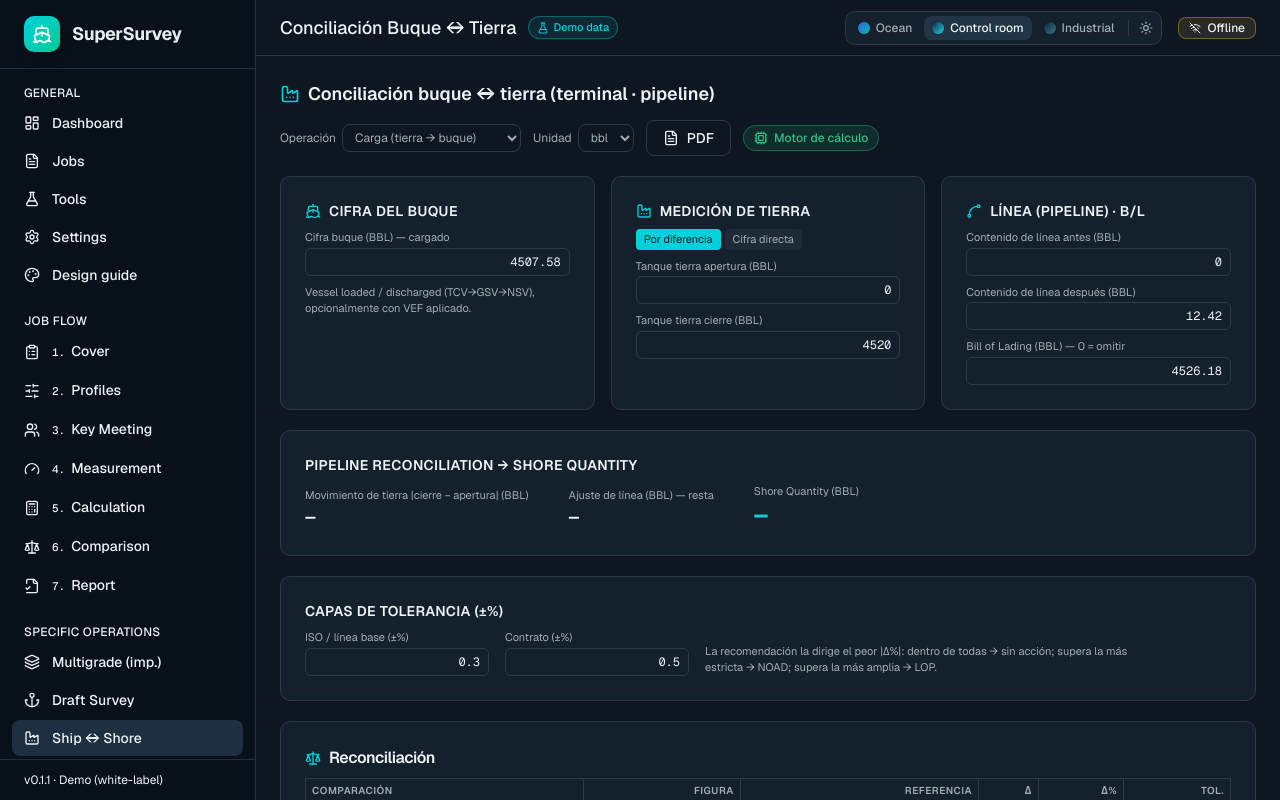
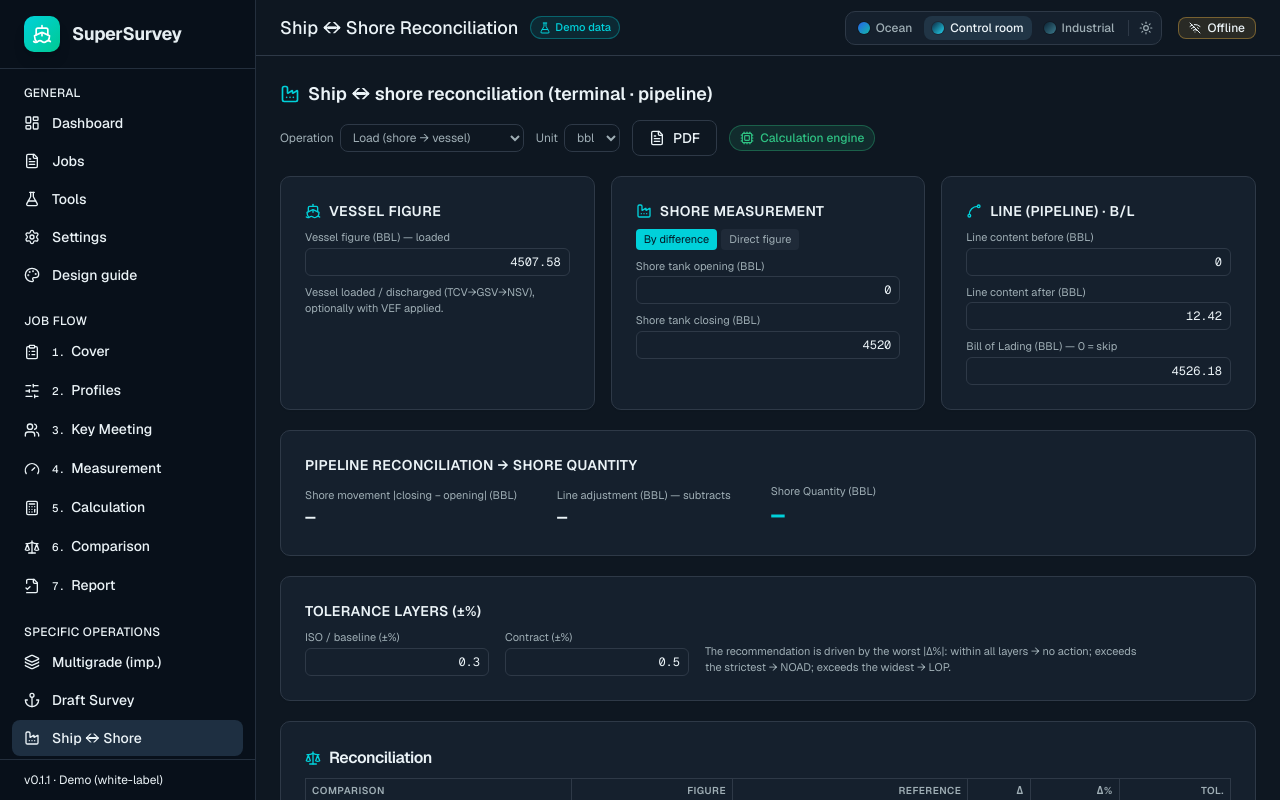
Before and after one commit to Adrian1993-hub/SUPER-SURVEY, a React (Vite) app in the folder ui/: page /trabajo/1/ship-shore in a window 1280 px wide. Built offline with nearby package versions, Linux system fonts and the light colour scheme; no server answers.

Commit message:
i18n(ops): wire ShipShore to opsDict

```diff
--- a/ui/src/i18n/dict.operations.ts
+++ b/ui/src/i18n/dict.operations.ts
@@ -127,6 +127,59 @@ export const opsDict = {
     en: '. Port of the validated .NET calculation (UNECE), anchored to a real worksheet. The shore scale is the per-truck tally sum.',
   },
 
+  // ---- Buque ↔ Tierra (shipshore.*) ---------------------------------------
+  'shipshore.title': { es: 'Conciliación Buque ↔ Tierra', en: 'Ship ↔ Shore Reconciliation' },
+  'shipshore.heading': { es: 'Conciliación buque ↔ tierra (terminal · pipeline)', en: 'Ship ↔ shore reconciliation (terminal · pipeline)' },
+  'shipshore.opLoad': { es: 'Carga (tierra → buque)', en: 'Load (shore → vessel)' },
+  'shipshore.opDischarge': { es: 'Descarga (buque → tierra)', en: 'Discharge (vessel → shore)' },
+  'shipshore.unit': { es: 'Unidad', en: 'Unit' },
+  'shipshore.vesselFigure': { es: 'Cifra del buque', en: 'Vessel figure' },
+  'shipshore.vesselFigureLoaded': { es: 'Cifra buque ({unit}) — cargado', en: 'Vessel figure ({unit}) — loaded' },
+  'shipshore.vesselFigureDischarged': { es: 'Cifra buque ({unit}) — descargado', en: 'Vessel figure ({unit}) — discharged' },
+  'shipshore.vesselNote': {
+    es: 'Vessel loaded / discharged (TCV→GSV→NSV), opcionalmente con VEF aplicado.',
+    en: 'Vessel loaded / discharged (TCV→GSV→NSV), optionally with VEF applied.',
+  },
+  'shipshore.shoreMeasurement': { es: 'Medición de tierra', en: 'Shore measurement' },
+  'shipshore.byDifference': { es: 'Por diferencia', en: 'By difference' },
+  'shipshore.directFigure': { es: 'Cifra directa', en: 'Direct figure' },
+  'shipshore.shoreOpening': { es: 'Tanque tierra apertura ({unit})', en: 'Shore tank opening ({unit})' },
+  'shipshore.shoreClosing': { es: 'Tanque tierra cierre ({unit})', en: 'Shore tank closing ({unit})' },
+  'shipshore.shoreFigure': { es: 'Cifra de tierra ({unit})', en: 'Shore figure ({unit})' },
+  'shipshore.lineBl': { es: 'Línea (pipeline) · B/L', en: 'Line (pipeline) · B/L' },
+  'shipshore.lineBefore': { es: 'Contenido de línea antes ({unit})', en: 'Line content before ({unit})' },
+  'shipshore.lineAfter': { es: 'Contenido de línea después ({unit})', en: 'Line content after ({unit})' },
+  'shipshore.blSkip': { es: 'Bill of Lading ({unit}) — 0 = omitir', en: 'Bill of Lading ({unit}) — 0 = skip' },
+  'shipshore.shoreMovement': { es: 'Movimiento de tierra |cierre − apertura| ({unit})', en: 'Shore movement |closing − opening| ({unit})' },
+  'shipshore.direct': { es: '(directa)', en: '(direct)' },
+  'shipshore.lineAdjSubtract': { es: 'Ajuste de línea ({unit}) — resta', en: 'Line adjustment ({unit}) — subtracts' },
+  'shipshore.lineAdjAdd': { es: 'Ajuste de línea ({unit}) — suma', en: 'Line adjustment ({unit}) — adds' },
+  'shipshore.toleranceLayers': { es: 'Capas de tolerancia (±%)', en: 'Tolerance layers (±%)' },
+  'shipshore.isoBaseline': { es: 'ISO / línea base (±%)', en: 'ISO / baseline (±%)' },
+  'shipshore.contract': { es: 'Contrato (±%)', en: 'Contract (±%)' },
+  'shipshore.tolNote': {
+    es: 'La recomendación la dirige el peor |Δ%|: dentro de todas → sin acción; supera la más estricta → NOAD; supera la más amplia → LOP.',
+    en: 'The recommendation is driven by the worst |Δ%|: within all layers → no action; exceeds the strictest → NOAD; exceeds the widest → LOP.',
+  },
+  'shipshore.reconciliation': { es: 'Reconciliación', en: 'Reconciliation' },
+  'shipshore.colComparison': { es: 'Comparación', en: 'Comparison' },
+  'shipshore.colFigure': { es: 'Figura', en: 'Figure' },
+  'shipshore.colReference': { es: 'Referencia', en: 'Reference' },
+  'shipshore.worstDelta': { es: 'Peor Δ%', en: 'Worst Δ%' },
+  'shipshore.actionNone': { es: 'Sin acción — dentro de tolerancia', en: 'No action — within tolerance' },
+  'shipshore.actionNoad': { es: 'NOAD — nota de discrepancia aparente', en: 'NOAD — notice of apparent discrepancy' },
+  'shipshore.actionLop': { es: 'LOP — carta de protesta (formal)', en: 'LOP — letter of protest (formal)' },
+  'shipshore.noteFormula': { es: 'Shore Quantity = |cierre − apertura| ± contenido de línea', en: 'Shore Quantity = |closing − opening| ± line content' },
+  'shipshore.noteMid': {
+    es: ' (carga: resta lo que quedó en la línea; descarga: suma lo entregado que aún está en la línea). ',
+    en: ' (load: subtracts what remained in the line; discharge: adds what was delivered but is still in the line). ',
+  },
+  'shipshore.noteDelta': { es: 'Δ% = (figura − referencia)/referencia × 100', en: 'Δ% = (figure − reference)/reference × 100' },
+  'shipshore.notePost': {
+    es: '; Buque vs Tierra (base = tierra), Buque/Tierra vs B/L (base = B/L). Mismo motor de tolerancia que Comparación (None/NOAD/LOP). Anclado al reporte real de Barge Tow Loading (Loaded vs B/L = −0.411 %). Todo el cálculo en el motor de cálculo verificado.',
+    en: '; Vessel vs Shore (basis = shore), Vessel/Shore vs B/L (basis = B/L). Same tolerance engine as Comparison (None/NOAD/LOP). Anchored to the real Barge Tow Loading report (Loaded vs B/L = −0.411%). All math in the verified calculation engine.',
+  },
+
   // ---- LNG descarga, cuerpo (lngd.*) --------------------------------------
   'lngd.introPre': { es: 'Custody de LNG por ', en: 'LNG custody by ' },
   'lngd.introEnergy': { es: 'energía', en: 'energy' },
--- a/ui/src/pages/ShipShore.tsx
+++ b/ui/src/pages/ShipShore.tsx
@@ -5,6 +5,8 @@ import { TopBar } from '../components/TopBar'
 import { reconcileTerminal, kernelVersion, type ReconciliationResult, type TerminalOperation } from '../lib/kernel'
 import { Cpu, FileText, Factory, Ship, Spline, Scale } from 'lucide-react'
 import { parseDec } from '../lib/num'
+import { useT } from '../i18n/LanguageProvider'
+import type { TKey } from '../i18n/dict'
 
 // Conciliación buque↔tierra (terminal/cargo). Todo lo calcula el kernel WASM:
 // medición de tierra por diferencia (|cierre − apertura|) ± contenido de línea
@@ -25,13 +27,14 @@ function Field({ label, value, onChange, step = 0.001, disabled }: { label: stri
   )
 }
 
-const ACTION: Record<string, { text: string; cls: string }> = {
-  NONE: { text: 'Sin acción — dentro de tolerancia', cls: 'status-ok' },
-  ISSUE_NOAD: { text: 'NOAD — nota de discrepancia aparente', cls: 'status-warn' },
-  ISSUE_LOP: { text: 'LOP — carta de protesta (formal)', cls: 'status-bad' },
+const ACTION: Record<string, { textKey: TKey; cls: string }> = {
+  NONE: { textKey: 'shipshore.actionNone', cls: 'status-ok' },
+  ISSUE_NOAD: { textKey: 'shipshore.actionNoad', cls: 'status-warn' },
+  ISSUE_LOP: { textKey: 'shipshore.actionLop', cls: 'status-bad' },
 }
 
 export function ShipShore() {
+  const t = useT()
   const [operation, setOperation] = useState<TerminalOperation>('LOAD')
   const [unit, setUnit] = useState<'MT' | 'BBL' | 'M3'>('BBL')
   const [vessel, setVessel] = useState(4507.58)
@@ -80,23 +83,23 @@ export function ShipShore() {
 
   return (
     <div className="flex h-full flex-col print:block print:h-auto">
-      <TopBar title="Conciliación Buque ↔ Tierra" />
+      <TopBar title={t('shipshore.title')} />
       <main className="flex-1 overflow-auto p-6 print:overflow-visible print:p-0">
         <div className="mx-auto max-w-5xl space-y-5">
           <div className="flex flex-wrap items-center justify-between gap-3 print:hidden">
             <h2 className="flex items-center gap-2 text-lg font-semibold">
-              <Factory className="h-5 w-5 text-brand" /> Conciliación buque ↔ tierra (terminal · pipeline)
+              <Factory className="h-5 w-5 text-brand" /> {t('shipshore.heading')}
             </h2>
             <div className="flex items-center gap-3">
               <label className="flex items-center gap-1.5 text-xs text-muted-foreground">
-                Operación
+                {t('draft.operation')}
                 <select value={operation} onChange={(e) => setOperation(e.target.value as TerminalOperation)} className="rounded-md border border-input bg-transparent px-2 py-1 text-xs">
-                  <option value="LOAD">Carga (tierra → buque)</option>
-                  <option value="DISCHARGE">Descarga (buque → tierra)</option>
+                  <option value="LOAD">{t('shipshore.opLoad')}</option>
+                  <option value="DISCHARGE">{t('shipshore.opDischarge')}</option>
                 </select>
               </label>
               <label className="flex items-center gap-1.5 text-xs text-muted-foreground">
-                Unidad
+                {t('shipshore.unit')}
                 <select value={unit} onChange={(e) => setUnit(e.target.value as 'MT' | 'BBL' | 'M3')} className="rounded-md border border-input bg-transparent px-2 py-1 text-xs">
                   <option value="BBL">bbl</option>
                   <option value="MT">MT</option>
@@ -107,7 +110,7 @@ export function ShipShore() {
                 <FileText className="h-4 w-4" /> PDF
               </Button>
               <span className="inline-flex items-center gap-1.5 status-ok rounded-full border px-2.5 py-1 text-xs font-medium">
-                <Cpu className="h-3.5 w-3.5" /> Motor de cálculo{kver ? ` · v${kver}` : ''}
+                <Cpu className="h-3.5 w-3.5" /> {t('flowShared.engine')}{kver ? ` · v${kver}` : ''}
               </span>
             </div>
           </div>
@@ -115,42 +118,42 @@ export function ShipShore() {
           <div className="grid gap-4 lg:grid-cols-3">
             {/* Buque */}
             <Card>
-              <CardHeader className="pb-2"><CardTitle className="flex items-center gap-2 text-sm uppercase tracking-wide"><Ship className="h-4 w-4 text-brand" /> Cifra del buque</CardTitle></CardHeader>
+              <CardHeader className="pb-2"><CardTitle className="flex items-center gap-2 text-sm uppercase tracking-wide"><Ship className="h-4 w-4 text-brand" /> {t('shipshore.vesselFigure')}</CardTitle></CardHeader>
               <CardContent className="space-y-2">
-                <Field label={`Cifra buque (${unit}) — ${operation === 'LOAD' ? 'cargado' : 'descargado'}`} value={vessel} onChange={setVessel} />
-                <p className={lbl}>Vessel loaded / discharged (TCV→GSV→NSV), opcionalmente con VEF aplicado.</p>
+                <Field label={operation === 'LOAD' ? t('shipshore.vesselFigureLoaded', { unit }) : t('shipshore.vesselFigureDischarged', { unit })} value={vessel} onChange={setVessel} />
+                <p className={lbl}>{t('shipshore.vesselNote')}</p>
               </CardContent>
             </Card>
 
             {/* Tierra — Shore Measurement */}
             <Card>
-              <CardHeader className="pb-2"><CardTitle className="flex items-center gap-2 text-sm uppercase tracking-wide"><Factory className="h-4 w-4 text-brand" /> Medición de tierra</CardTitle></CardHeader>
+              <CardHeader className="pb-2"><CardTitle className="flex items-center gap-2 text-sm uppercase tracking-wide"><Factory className="h-4 w-4 text-brand" /> {t('shipshore.shoreMeasurement')}</CardTitle></CardHeader>
               <CardContent className="space-y-2">
                 <div className="flex gap-1 text-[11px]">
                   {(['gauged', 'direct'] as const).map((m) => (
                     <button key={m} onClick={() => setShoreMode(m)} className={`rounded px-2 py-0.5 ${shoreMode === m ? 'bg-brand text-brand-foreground' : 'bg-muted text-muted-foreground'}`}>
-                      {m === 'gauged' ? 'Por diferencia' : 'Cifra directa'}
+                      {m === 'gauged' ? t('shipshore.byDifference') : t('shipshore.directFigure')}
                     </button>
                   ))}
                 </div>
                 {shoreMode === 'gauged' ? (
                   <>
-                    <Field label={`Tanque tierra apertura (${unit})`} value={shoreOpening} onChange={setShoreOpening} />
-                    <Field label={`Tanque tierra cierre (${unit})`} value={shoreClosing} onChange={setShoreClosing} />
+                    <Field label={t('shipshore.shoreOpening', { unit })} value={shoreOpening} onChange={setShoreOpening} />
+                    <Field label={t('shipshore.shoreClosing', { unit })} value={shoreClosing} onChange={setShoreClosing} />
                   </>
                 ) : (
-                  <Field label={`Cifra de tierra (${unit})`} value={shoreDirect} onChange={setShoreDirect} />
+                  <Field label={t('shipshore.shoreFigure', { unit })} value={shoreDirect} onChange={setShoreDirect} />
                 )}
               </CardContent>
             </Card>
 
             {/* Pipeline + B/L */}
             <Card>
-              <CardHeader className="pb-2"><CardTitle className="flex items-center gap-2 text-sm uppercase tracking-wide"><Spline className="h-4 w-4 text-brand" /> Línea (pipeline) · B/L</CardTitle></CardHeader>
+              <CardHeader className="pb-2"><CardTitle className="flex items-center gap-2 text-sm uppercase tracking-wide"><Spline className="h-4 w-4 text-brand" /> {t('shipshore.lineBl')}</CardTitle></CardHeader>
               <CardContent className="space-y-2">
-                <Field label={`Contenido de línea antes (${unit})`} value={lineBefore} onChange={setLineBefore} />
-                <Field label={`Contenido de línea después (${unit})`} value={lineAfter} onChange={setLineAfter} />
-                <Field label={`Bill of Lading (${unit}) — 0 = omitir`} value={bl} onChange={setBl} />
+                <Field label={t('shipshore.lineBefore', { unit })} value={lineBefore} onChange={setLineBefore} />
+                <Field label={t('shipshore.lineAfter', { unit })} value={lineAfter} onChange={setLineAfter} />
+                <Field label={t('shipshore.blSkip', { unit })} value={bl} onChange={setBl} />
               </CardContent>
             </Card>
           </div>
@@ -160,11 +163,11 @@ export function ShipShore() {
             <CardHeader className="pb-2"><CardTitle className="text-sm uppercase tracking-wide">Pipeline Reconciliation → Shore Quantity</CardTitle></CardHeader>
             <CardContent className="flex flex-wrap items-end gap-x-10 gap-y-3">
               <div>
-                <div className={lbl}>Movimiento de tierra |cierre − apertura| ({unit})</div>
-                <div className="font-mono text-lg font-semibold tabular-nums">{res?.shoreMovement ?? (shoreMode === 'direct' ? '(directa)' : '—')}</div>
+                <div className={lbl}>{t('shipshore.shoreMovement', { unit })}</div>
+                <div className="font-mono text-lg font-semibold tabular-nums">{res?.shoreMovement ?? (shoreMode === 'direct' ? t('shipshore.direct') : '—')}</div>
               </div>
               <div>
-                <div className={lbl}>Ajuste de línea ({unit}) — {operation === 'LOAD' ? 'resta' : 'suma'}</div>
+                <div className={lbl}>{operation === 'LOAD' ? t('shipshore.lineAdjSubtract', { unit }) : t('shipshore.lineAdjAdd', { unit })}</div>
                 <div className="font-mono text-lg font-semibold tabular-nums">{res?.lineAdjustment ?? '—'}</div>
               </div>
               <div>
@@ -176,24 +179,24 @@ export function ShipShore() {
 
           {/* Tolerancias */}
           <Card className="print:hidden">
-            <CardHeader className="pb-2"><CardTitle className="text-sm uppercase tracking-wide">Capas de tolerancia (±%)</CardTitle></CardHeader>
+            <CardHeader className="pb-2"><CardTitle className="text-sm uppercase tracking-wide">{t('shipshore.toleranceLayers')}</CardTitle></CardHeader>
             <CardContent className="flex flex-wrap items-end gap-4">
-              <Field label="ISO / línea base (±%)" value={isoLimit} onChange={setIsoLimit} step={0.01} />
-              <Field label="Contrato (±%)" value={contractLimit} onChange={setContractLimit} step={0.01} />
-              <p className={`${lbl} max-w-md`}>La recomendación la dirige el peor |Δ%|: dentro de todas → sin acción; supera la más estricta → NOAD; supera la más amplia → LOP.</p>
+              <Field label={t('shipshore.isoBaseline')} value={isoLimit} onChange={setIsoLimit} step={0.01} />
+              <Field label={t('shipshore.contract')} value={contractLimit} onChange={setContractLimit} step={0.01} />
+              <p className={`${lbl} max-w-md`}>{t('shipshore.tolNote')}</p>
             </CardContent>
           </Card>
 
           {/* Reconciliación */}
           <Card>
-            <CardHeader className="pb-2"><CardTitle className="flex items-center gap-2 text-base"><Scale className="h-4 w-4 text-brand" /> Reconciliación</CardTitle></CardHeader>
+            <CardHeader className="pb-2"><CardTitle className="flex items-center gap-2 text-base"><Scale className="h-4 w-4 text-brand" /> {t('shipshore.reconciliation')}</CardTitle></CardHeader>
             <CardContent className="space-y-4">
               <table className="table-dense w-full border-collapse">
                 <thead>
                   <tr>
-                    <th className="cell-l th-caps">Comparación</th>
-                    <th className="th-caps">Figura</th>
-                    <th className="th-caps">Referencia</th>
+                    <th className="cell-l th-caps">{t('shipshore.colComparison')}</th>
+                    <th className="th-caps">{t('shipshore.colFigure')}</th>
+                    <th className="th-caps">{t('shipshore.colReference')}</th>
                     <th className="th-caps">Δ</th>
                     <th className="th-caps">Δ%</th>
                     <th className="th-caps text-center">Tol.</th>
@@ -217,10 +220,10 @@ export function ShipShore() {
 
               <div className="flex flex-wrap items-center gap-4">
                 <div>
-                  <div className={lbl}>Peor Δ%</div>
+                  <div className={lbl}>{t('shipshore.worstDelta')}</div>
                   <div className="font-mono text-xl font-bold tabular-nums">{res?.worstDeltaPct ?? '—'} %</div>
                 </div>
-                {action && <span className={`inline-flex items-center rounded-full border px-3 py-1 text-sm font-semibold ${action.cls}`}>{action.text}</span>}
+                {action && <span className={`inline-flex items-center rounded-full border px-3 py-1 text-sm font-semibold ${action.cls}`}>{t(action.textKey)}</span>}
               </div>
 
               {res && !res.success && <p className="text-sm text-danger">{res.errors?.[0]?.message}</p>}
@@ -228,10 +231,7 @@ export function ShipShore() {
           </Card>
 
           <p className="text-xs text-muted-foreground">
-            <strong>Shore Quantity = |cierre − apertura| ± contenido de línea</strong> (carga: resta lo que quedó en la línea; descarga: suma lo
-            entregado que aún está en la línea). <strong>Δ% = (figura − referencia)/referencia × 100</strong>; Buque vs Tierra (base = tierra),
-            Buque/Tierra vs B/L (base = B/L). Mismo motor de tolerancia que Comparación (None/NOAD/LOP). Anclado al reporte real de Barge Tow
-            Loading (Loaded vs B/L = −0.411 %). Todo el cálculo en el motor de cálculo verificado.
+            <strong>{t('shipshore.noteFormula')}</strong>{t('shipshore.noteMid')}<strong>{t('shipshore.noteDelta')}</strong>{t('shipshore.notePost')}
           </p>
         </div>
       </main>
```
